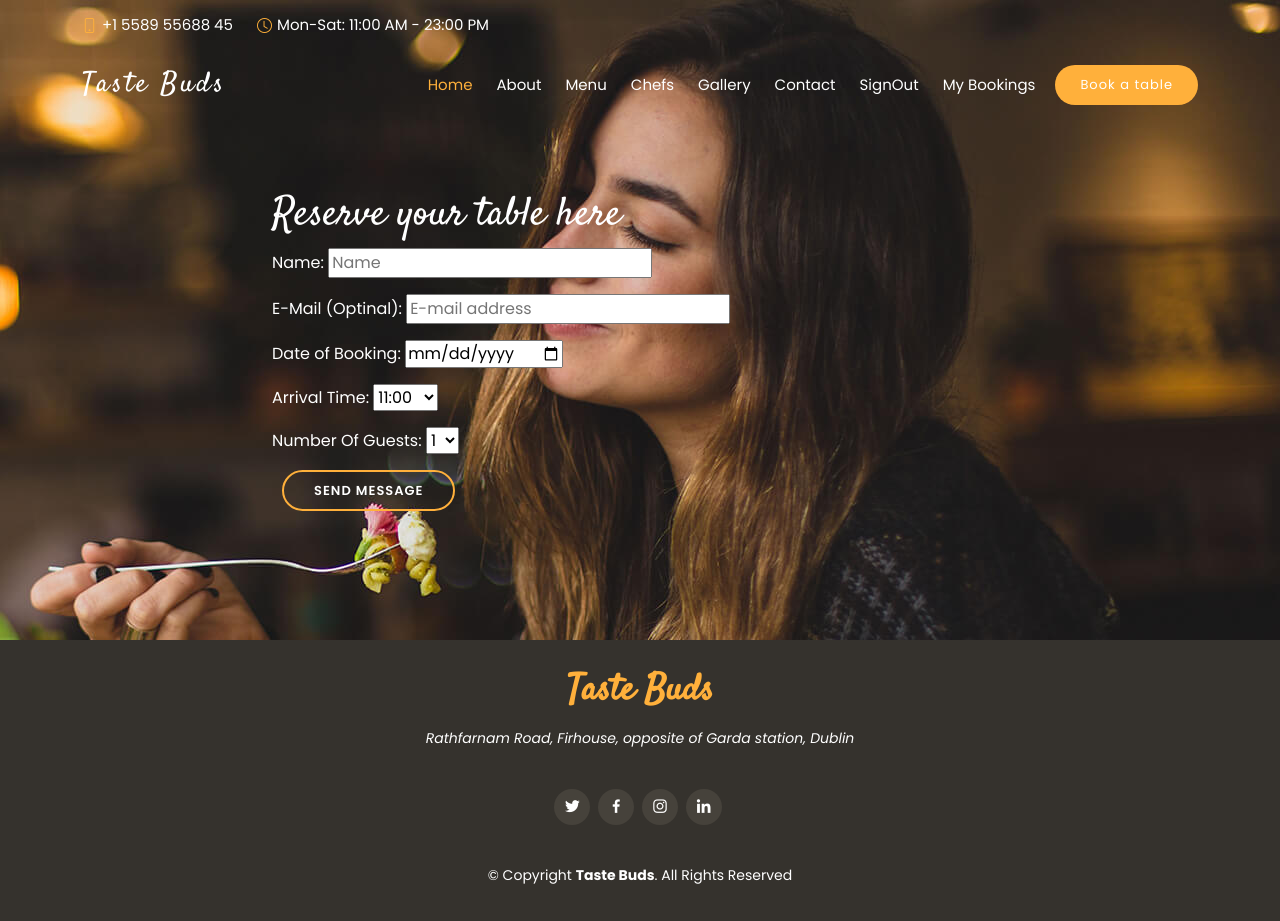
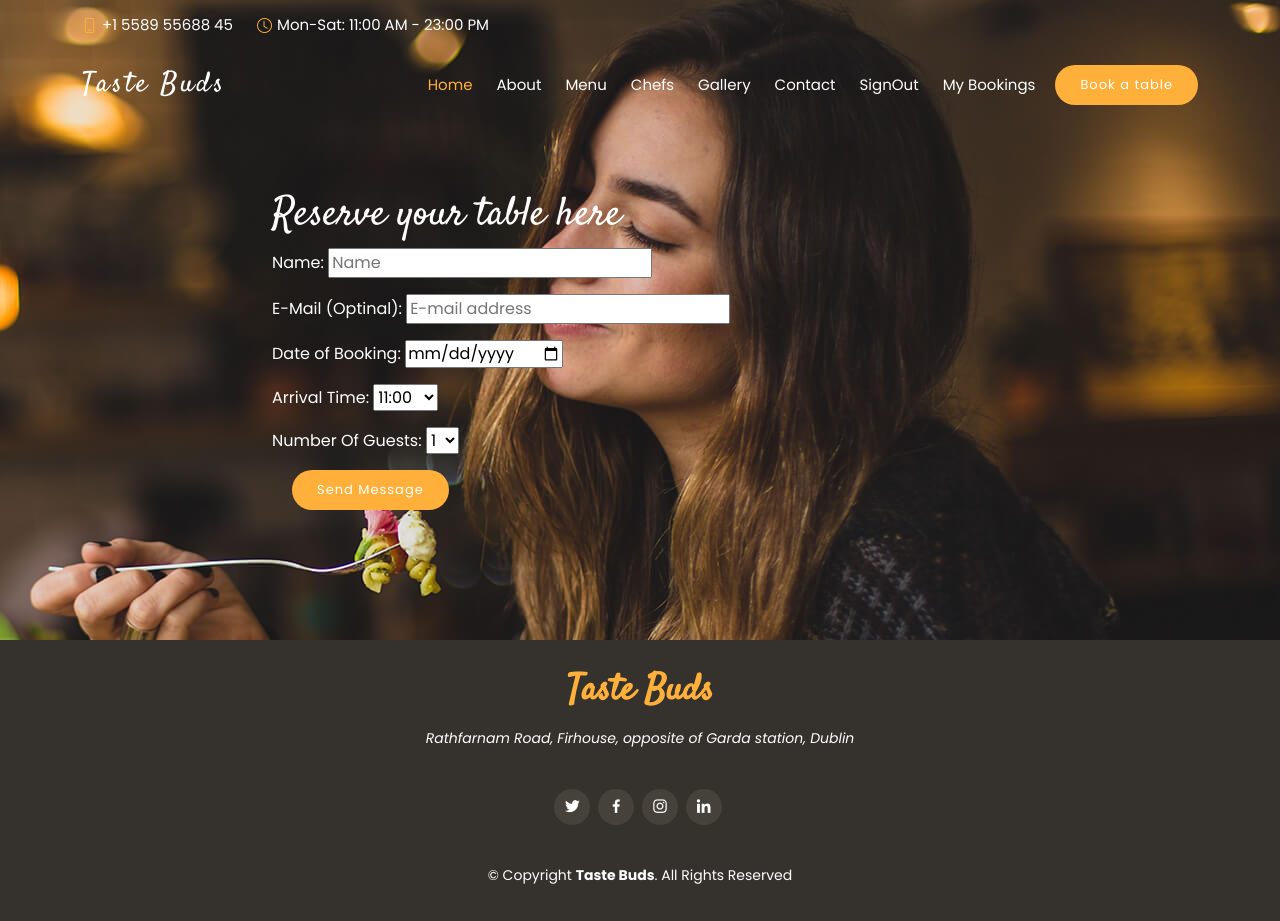
Before and after one commit to bijokmathew/Taste-Buds-Restaurant-App, a Django app: page /booking/ in a window 1280 px wide. Run offline with Django 3.2, Linux system fonts and the light colour scheme; the visitor is signed in with stand-in values (Sample User, id 1); some libraries are stand-ins or nearby versions.

Commit message:
Bug-Fixed: Button layout issue in edit bookingand booking form

```diff
--- a/booking/views.py
+++ b/booking/views.py
@@ -77,6 +77,7 @@ def reserve_table(request):
             return redirect('mybooking')
         else:
             errors = form.errors
+            print(errors)
             context = {
                 'form': form,
                 'booking_form': BookingForm()
@@ -114,7 +115,6 @@ class MyBooking(generic.ListView):
         current_date = datetime.date.today()
         current_date_time = datetime.datetime.today()
         current_time = current_date_time.strftime("%H:%M")
-        print("current_time to string ---", current_time)
         if mybooking.booked_date == current_date and \
            mybooking.booked_time >= current_time:
             return True
--- a/static/css/style.css
+++ b/static/css/style.css
@@ -1506,28 +1506,11 @@ section {
 # logIn page
 --------------------------------------------------------------*/
 
-account-btn {
-  border: 2px solid #cda45e;
-  color: #fff;
-  background: rgb(0, 0, 0);
-  border-radius: 50px;
-  padding: 8px 25px;
-  text-transform: uppercase;
-  font-size: 13px;
-  font-weight: 500;
-  letter-spacing: 1px;
-  transition: 0.3s;
-}
-
-.account-btn:hover {
-  background: #cda45e;
-  color: #fff;
-}
-
 .heigth {
   min-height: 80vh;
 }
 
+.booking-form,
 .login-form {
   background-image: url(../../static/img/slide/slide-1.jpg);
   transition-property: opacity;
@@ -1541,8 +1524,27 @@ account-btn {
 }
 
 /*--------------------------------------------------------------
-# Book A Table
---------------------------------------------------------------*/
+# Booking and edit booking
+--------------------------------------------------------------*/
+.booking-btn{
+  background: #ffb03b;
+  color: #fff;
+  border-radius: 50px;
+  border: transparent;
+  margin: 0 0 0 20px;
+  padding: 10px 25px;
+  font-size: 13px;
+  font-weight: 500;
+  letter-spacing: 1px;
+  transition: 0.3s;
+  white-space: nowrap;
+}
+
+.booking-btn:hover {
+  background: #ffa012;
+  color: #fff;
+}
+
 .double-booking {
   text-transform: capitalize;
   font-style: normal;
--- a/templates/booking.html
+++ b/templates/booking.html
@@ -2,7 +2,7 @@
 
 {% block content %}
 {% load crispy_forms_tags %}
-<div id="login-form" class="login-form">
+<div id="booking-form" class="booking-form">
   <div class="container heigth pt-5">
     <div class="row pt-5 mt-4">
       <div class="col-md-8 offset-md-2 mt-4 pt-5">
@@ -20,7 +20,7 @@
         <form method="post">
           {% csrf_token %}
           {{ booking_form.as_p }}
-          <button class="account-btn" type="submit">Send Message</button>
+          <button class="booking-btn" type="submit">Send Message</button>
         </form>
 
         {% else %}
--- a/templates/booking_edit.html
+++ b/templates/booking_edit.html
@@ -2,18 +2,16 @@
 
 {% block content %}
 {% load crispy_forms_tags %}
-<div class="login-form">
+<div id="booking-form" class="booking-form">
   <div class="container heigth pt-5">
     <div class="row pt-5 mt-4">
       <div class="col-md-8 offset-md-2 mt-4 pt-5">
-
         <h1>Edit your Booking</h1>
         <form method="post">
           {% csrf_token %}
           {{ booking_form.as_p }}
-          <button class="account-btn" type="submit">Done</button>
+          <button class="booking-btn" type="submit">Done</button>
         </form>
-
       </div>
     </div>
   </div>
```
